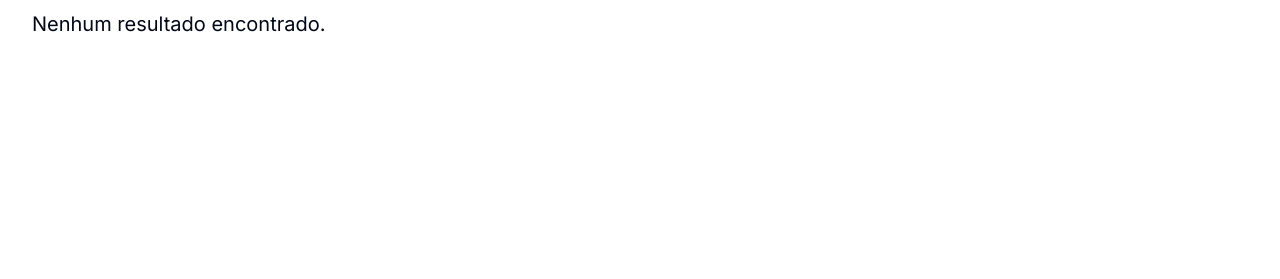
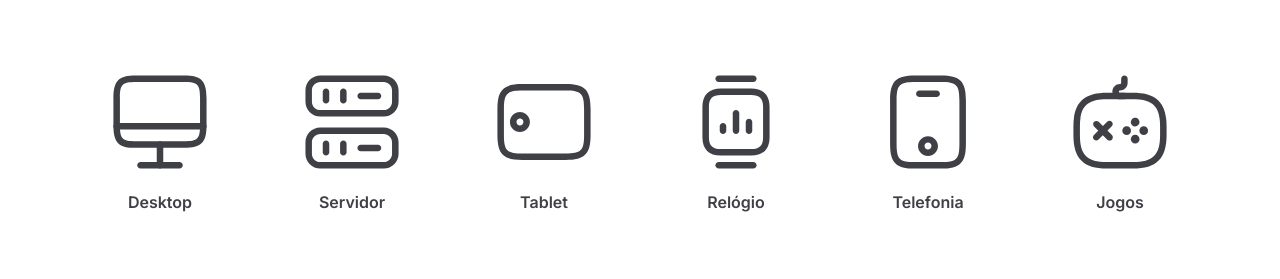
Before and after one commit to EvandroCalado/tech_heim, a Next.js app: page / in a window 1280 px wide. Shown: the part 645-924 px from the top of the page. Before the commit the page ends 800 px from the top, so only its background shows below. Built offline with nearby package versions, Linux system fonts and the light colour scheme; no server answers; the database is empty.

Commit message:
🐳 chore: add categories products

```diff
--- a/src/app/page.tsx
+++ b/src/app/page.tsx
@@ -1,5 +1,6 @@
 import { Container, LoadingContainer } from '@/components/global';
 import { FeaturedProducts, Hero } from '@/components/home';
+import { CategoriesProducts } from '@/components/home/CategoriesProducts';
 import { Suspense } from 'react';
 
 export default function Home() {
@@ -8,6 +9,7 @@ export default function Home() {
       <Hero />
 
       <Container>
+        <CategoriesProducts />
         <Suspense fallback={<LoadingContainer />}>
           <FeaturedProducts />
         </Suspense>
```
